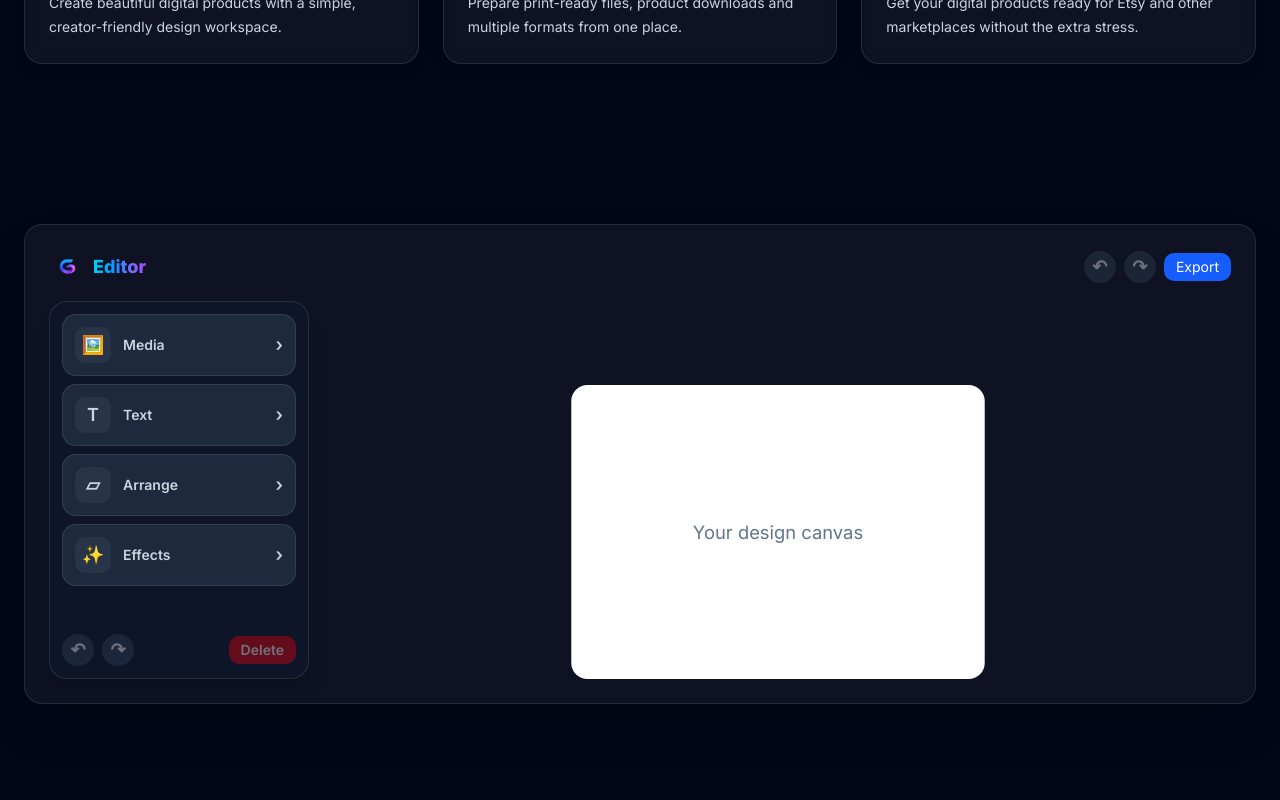
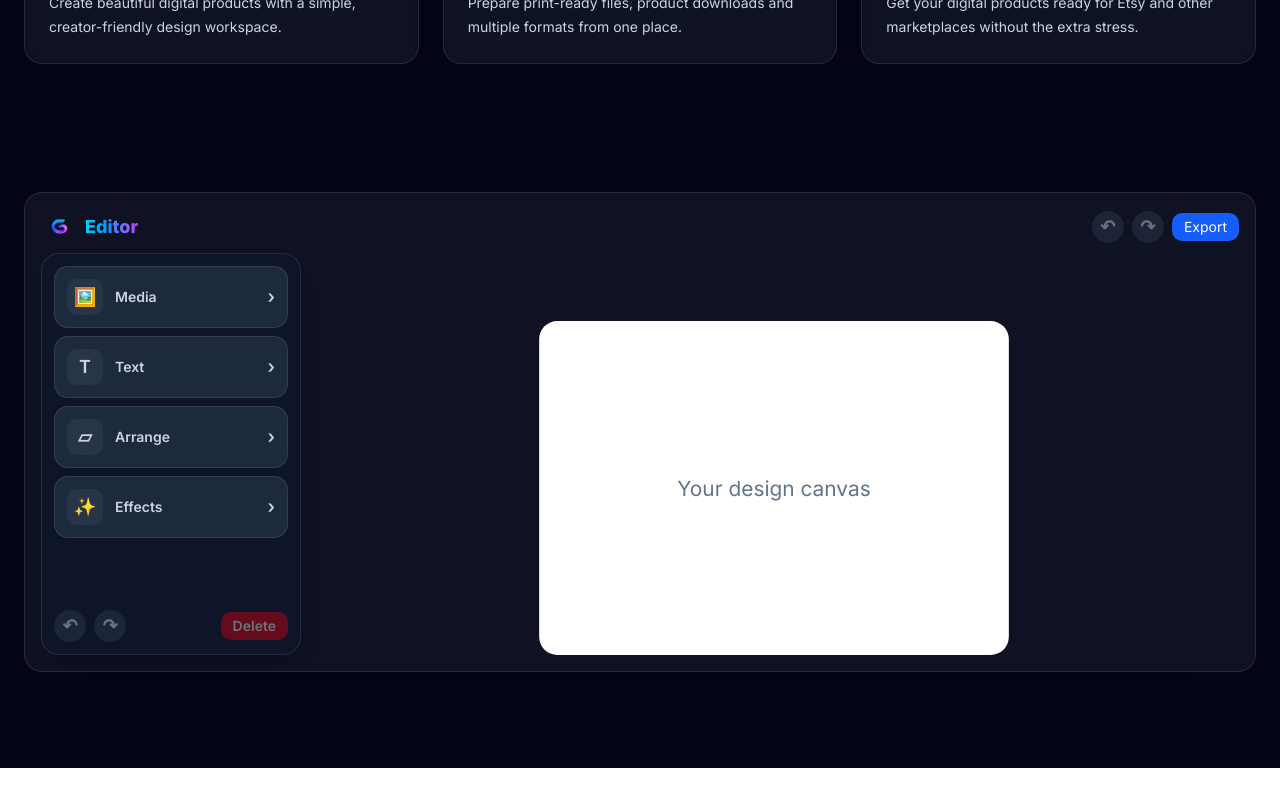
Before and after one commit to Stewey95/yourdesign, a Next.js app: page / in a window 1280 px wide. Shown: the part 928-1728 px from the top of the page. After the commit the page ends 1696 px from the top, so only its background shows below. Built offline with nearby package versions, Linux system fonts and the light colour scheme; a web font is replaced by a local one.

Commit message:
Expand desktop canvas workspace

```diff
--- a/components/EditorPreview.tsx
+++ b/components/EditorPreview.tsx
@@ -1049,7 +1049,7 @@ if (direction === "back") {
     <>
       <div
         ref={editorShellRef}
-        className="mx-auto mt-8 w-full max-w-[1600px] overflow-hidden rounded-2xl border border-white/10 bg-white/5 p-2 shadow-2xl md:mt-16 md:flex md:flex-col md:p-6"
+        className="mx-auto mt-8 w-full max-w-[1600px] overflow-hidden rounded-2xl border border-white/10 bg-white/5 p-2 shadow-2xl md:flex md:flex-col md:p-4"
         style={{ height: desktopEditorHeight }}
       >
       <EditorHeader
@@ -1059,7 +1059,7 @@ if (direction === "back") {
         onRedo={performRedo}
       />
 
-      <div className="grid gap-4 md:min-h-0 md:flex-1 md:grid-cols-[minmax(220px,260px)_minmax(0,1fr)]">
+      <div className="grid gap-4 md:min-h-0 md:flex-1 md:grid-cols-[minmax(220px,260px)_minmax(0,1fr)] md:gap-2">
         <EditorSidebar
           activeToolbarPanel={activeToolbarPanel}
           onToolbarPanelChange={setActiveToolbarPanel}
--- a/components/editor/EditorCanvas.tsx
+++ b/components/editor/EditorCanvas.tsx
@@ -124,7 +124,7 @@ export default function EditorCanvas({
 
   return (
     <div className="order-first min-w-0 md:order-none md:grid md:h-full md:min-h-0 md:grid-rows-[auto_minmax(0,1fr)]">
-      <div className="mb-3 hidden min-h-[72px] md:block">
+      <div className="mb-2 hidden min-h-[60px] md:block">
         {toolbar}
       </div>
 
--- a/components/editor/EditorHeader.tsx
+++ b/components/editor/EditorHeader.tsx
@@ -16,7 +16,7 @@ export default function EditorHeader({
   return (
     <div
       data-editor-retain-selection
-      className="mb-4 flex items-center justify-between"
+      className="mb-4 flex items-center justify-between md:mb-2"
     >
       <div className="flex items-center gap-2">
   <img
```
